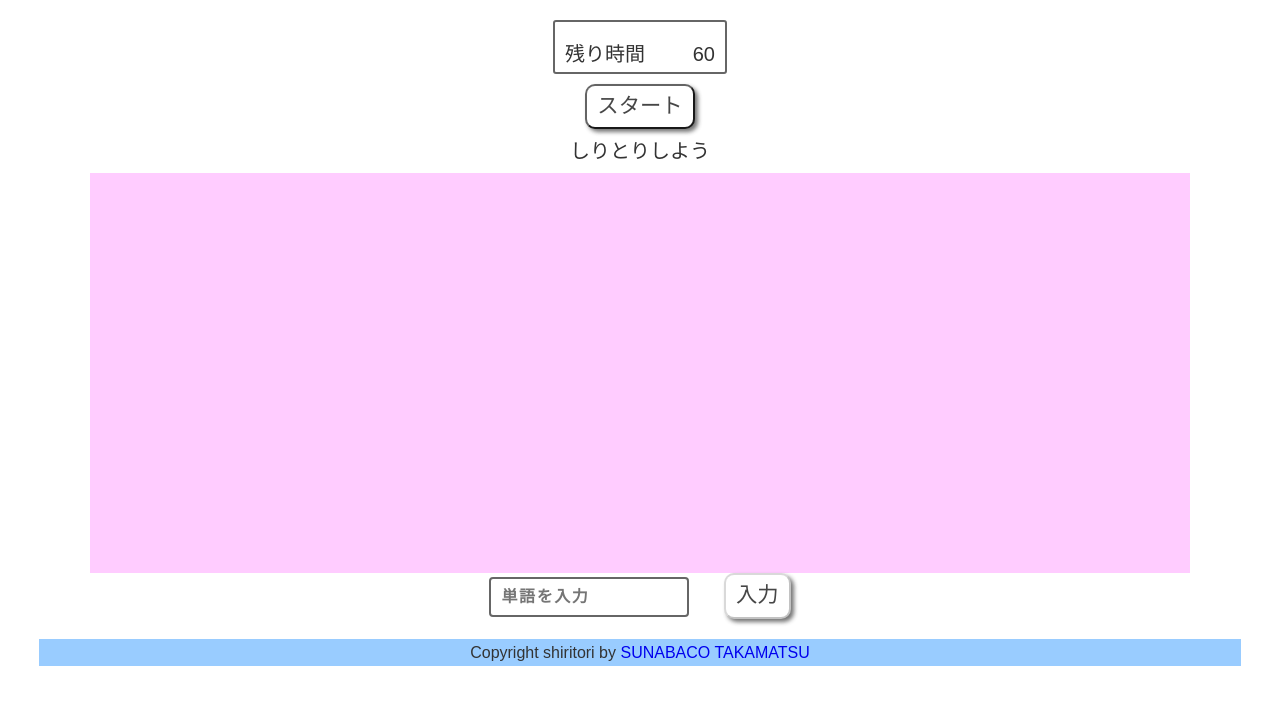
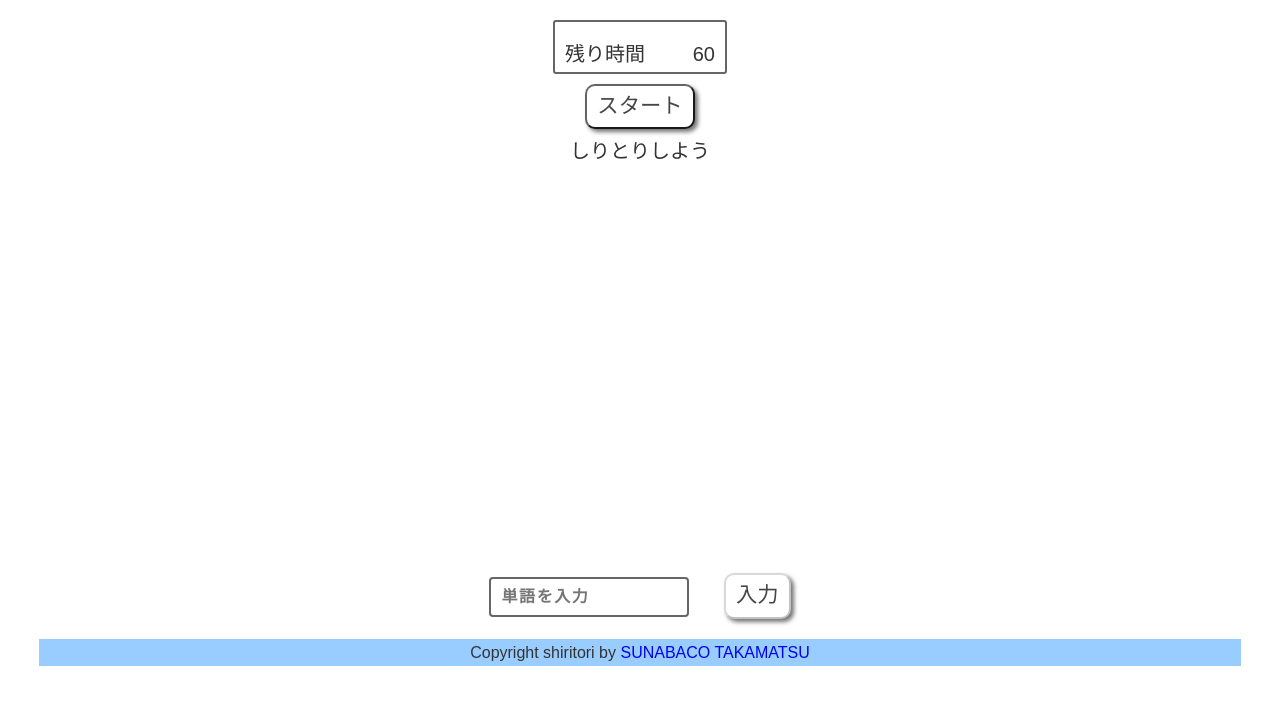
Before and after one commit to bamichan/shiritori-5-21, a Flask app: page /shiritori in a window 1280 px wide. Shown: the part 90-800 px from the top of the page. Run offline with Flask 2, Linux system fonts and the light colour scheme.

Commit message:
ピンクの背景削除

```diff
--- a/static/css/stylesheet.css
+++ b/static/css/stylesheet.css
@@ -254,8 +254,3 @@ p {/* アイディアしりとり説明 */
   font-weight: bold;            /* 文字の太字 */
   letter-spacing: .1em;         /* 文字の間隔 */
 }
-
-/* あとで消す */
-.shiritori-area {
-  background-color: #ffccff;
-}
```
